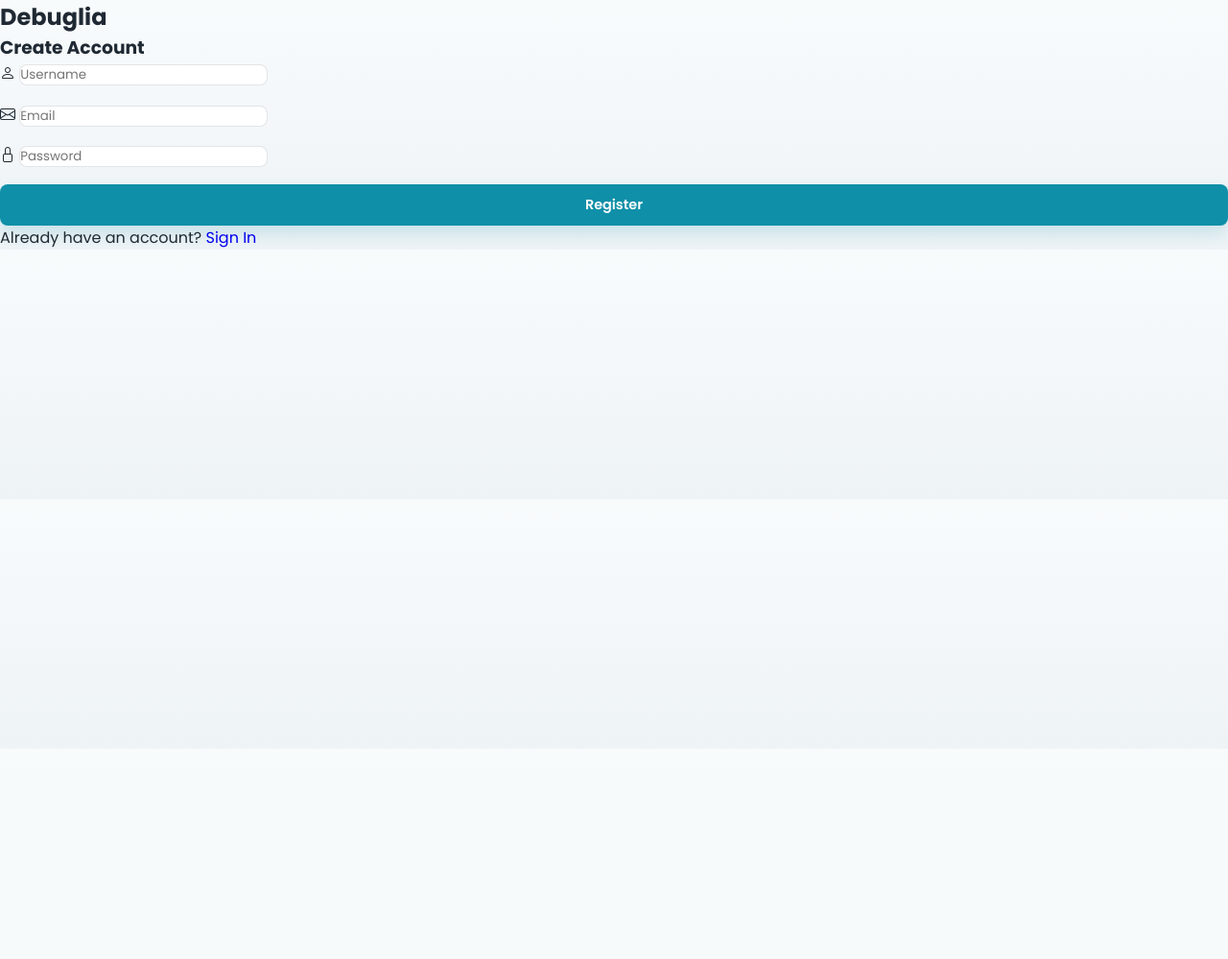
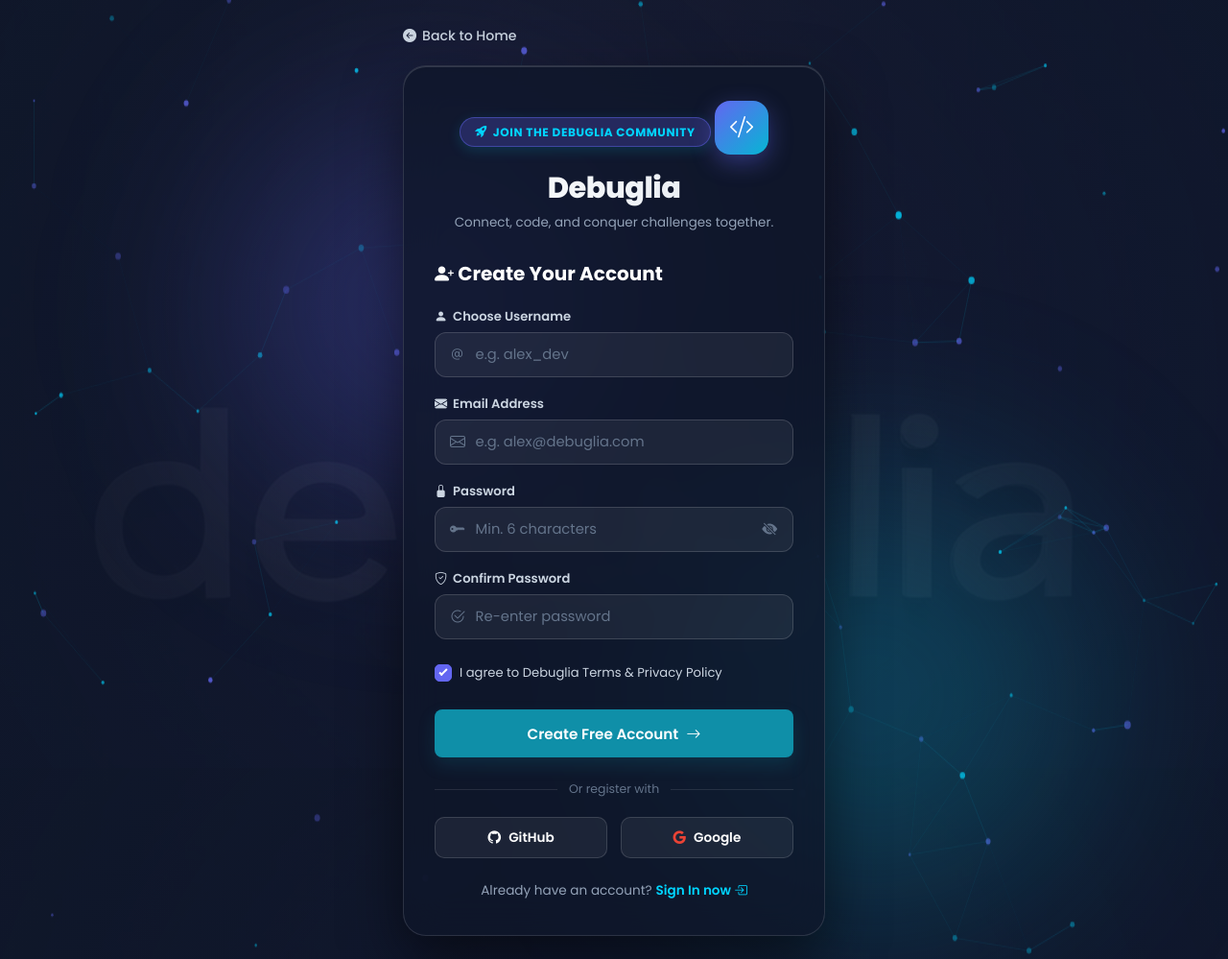
Before and after one commit to Y-Udayanga/Debugliya, a PHP site: page /register.php in a window 1280 px wide. Shown: the whole page at 96% size. Before the commit the page ends 258 px from the top, so only its background shows below. Run offline with PHP 8.4, Linux system fonts and the light colour scheme.

Commit message:
feat(auth): overhaul register.php layout with dark glassmorphism card, password confirmation, and social sign up buttons

```diff
--- a/register.php
+++ b/register.php
@@ -7,24 +7,44 @@ if (isset($_SESSION['user_id'])) {
     exit;
 }
 
+$error = null;
 if ($_SERVER['REQUEST_METHOD'] === 'POST') {
     require __DIR__ . '/db_connect.php';
 
-    $username = $_POST['username'];
-    $email = $_POST['email'];
-    $password = password_hash($_POST['password'], PASSWORD_DEFAULT);
+    $username = trim($_POST['username'] ?? '');
+    $email = trim($_POST['email'] ?? '');
+    $password = $_POST['password'] ?? '';
+    $confirm_password = $_POST['confirm_password'] ?? '';
 
+    if (empty($username) || empty($email) || empty($password)) {
+        $error = "Please fill in all required fields.";
+    } elseif (!filter_var($email, FILTER_VALIDATE_EMAIL)) {
+        $error = "Please enter a valid email address.";
+    } elseif (strlen($password) < 6) {
+        $error = "Password must be at least 6 characters long.";
+    } elseif ($password !== $confirm_password) {
+        $error = "Passwords do not match. Please re-enter.";
+    } else {
         $stmt = $pdo->prepare("SELECT * FROM users WHERE username = ? OR email = ?");
         $stmt->execute([$username, $email]);
         if ($stmt->fetch()) {
-        $error = "Username or email already exists.";
+            $error = "Username or email is already registered.";
         } else {
+            $hashed_password = password_hash($password, PASSWORD_DEFAULT);
             $stmt = $pdo->prepare("INSERT INTO users (username, email, password) VALUES (?, ?, ?)");
-        if ($stmt->execute([$username, $email, $password])) {
-            header('Location: login.php');
+            if ($stmt->execute([$username, $email, $hashed_password])) {
+                // Auto login user after registration
+                $stmt = $pdo->prepare("SELECT * FROM users WHERE username = ?");
+                $stmt->execute([$username]);
+                $user = $stmt->fetch(PDO::FETCH_ASSOC);
+                if ($user) {
+                    app_persist_login($user);
+                }
+                header('Location: index.php');
                 exit;
             } else {
-            $error = "Error creating account.";
+                $error = "Account creation failed. Please try again.";
+            }
         }
     }
 }
@@ -34,39 +54,117 @@ if ($_SERVER['REQUEST_METHOD'] === 'POST') {
 <html lang="en">
 <head>
     <meta charset="UTF-8">
-    <meta name="viewport" content="width=device-width, initial-scale=1.0">
-    <title>Register - Debuglia</title>
+    <meta name="viewport" content="width=device-width, initial-scale=1.0, maximum-scale=1.0, user-scalable=no">
+    <title>Create Account - Debuglia</title>
     <link rel="stylesheet" href="style.css">
+    <link rel="stylesheet" href="ui-polish.css">
     <link rel="stylesheet" href="style_login.css">
     <link rel="stylesheet" href="https://cdn.jsdelivr.net/npm/bootstrap-icons@1.11.3/font/bootstrap-icons.min.css">
+    <link href="https://fonts.googleapis.com/css2?family=Poppins:ital,wght@0,300;0,400;0,500;0,600;0,700;1,400&display=swap" rel="stylesheet">
 </head>
-<body>
-    <div class="login-container">
-        <div class="login-card">
-            <h2 class="log">Debuglia</h2>
-            <h3>Create Account</h3>
-            <?php if (isset($error)): ?>
-                <p class="error"><?php echo htmlspecialchars($error); ?></p>
+<body class="login-body">
+    <!-- Animated Interactive Particle Canvas -->
+    <canvas id="login-particles"></canvas>
+
+    <div class="login-wrapper">
+        <!-- Top Navigation -->
+        <div class="login-nav">
+            <a href="home/home.php" class="back-link"><i class="bi bi-arrow-left-circle-fill"></i> Back to Home</a>
+        </div>
+
+        <div class="login-card-glass">
+            <!-- Brand Header -->
+            <div class="brand-header">
+                <span class="debuglia-pill"><i class="bi bi-rocket-takeoff-fill"></i> JOIN THE DEBUGLIA COMMUNITY</span>
+                <div class="logo-badge">
+                    <i class="bi bi-code-slash logo-ico"></i>
+                </div>
+                <h1 class="brand-title">Debuglia</h1>
+                <p class="brand-subtitle">Connect, code, and conquer challenges together.</p>
+            </div>
+
+            <!-- Register Form -->
+            <div class="auth-box">
+                <h2><i class="bi bi-person-plus-fill"></i> Create Your Account</h2>
+
+                <?php if ($error): ?>
+                    <div class="alert alert-danger" role="alert">
+                        <i class="bi bi-exclamation-triangle-fill"></i> <?php echo htmlspecialchars($error); ?>
+                    </div>
                 <?php endif; ?>
-            <form method="POST">
-                <div class="input-group">
-                    <i class="bi bi-person"></i>
-                    <input type="text" name="username" placeholder="Username" required>
+
+                <form method="POST" action="register.php" id="register-form">
+                    <div class="form-field-group">
+                        <label for="reg-username"><i class="bi bi-person-fill"></i> Choose Username</label>
+                        <div class="input-icon-wrapper">
+                            <i class="bi bi-at field-ico"></i>
+                            <input type="text" id="reg-username" name="username" placeholder="e.g. alex_dev" required value="<?php echo htmlspecialchars($_POST['username'] ?? ''); ?>">
                         </div>
-                <div class="input-group">
-                    <i class="bi bi-envelope"></i>
-                    <input type="email" name="email" placeholder="Email" required>
                     </div>
-                <div class="input-group">
-                    <i class="bi bi-lock"></i>
-                    <input type="password" name="password" placeholder="Password" required>
+
+                    <div class="form-field-group">
+                        <label for="reg-email"><i class="bi bi-envelope-fill"></i> Email Address</label>
+                        <div class="input-icon-wrapper">
+                            <i class="bi bi-envelope field-ico"></i>
+                            <input type="email" id="reg-email" name="email" placeholder="e.g. alex@debuglia.com" required value="<?php echo htmlspecialchars($_POST['email'] ?? ''); ?>">
                         </div>
-                <button type="submit" class="btn btn-primary">Register</button>
+                    </div>
+
+                    <div class="form-field-group">
+                        <label for="reg-password"><i class="bi bi-lock-fill"></i> Password</label>
+                        <div class="input-icon-wrapper">
+                            <i class="bi bi-key-fill field-ico"></i>
+                            <input type="password" id="reg-password" name="password" placeholder="Min. 6 characters" required>
+                            <button type="button" class="password-toggle-btn" id="toggle-reg-password" title="Toggle password visibility">
+                                <i class="bi bi-eye-slash-fill" id="toggle-reg-icon"></i>
+                            </button>
+                        </div>
+                    </div>
+
+                    <div class="form-field-group">
+                        <label for="reg-confirm-password"><i class="bi bi-shield-check"></i> Confirm Password</label>
+                        <div class="input-icon-wrapper">
+                            <i class="bi bi-check2-circle field-ico"></i>
+                            <input type="password" id="reg-confirm-password" name="confirm_password" placeholder="Re-enter password" required>
+                        </div>
+                        <small id="password-match-msg" class="form-match-hint" style="display: none;"></small>
+                    </div>
+
+                    <div class="form-utility-row">
+                        <label class="checkbox-container">
+                            <input type="checkbox" name="terms" required checked>
+                            <span class="checkmark"></span>
+                            I agree to Debuglia Terms & Privacy Policy
+                        </label>
+                    </div>
+
+                    <button type="submit" class="btn btn-login-submit" id="register-btn">
+                        <span>Create Free Account</span> <i class="bi bi-arrow-right"></i>
+                    </button>
                 </form>
-            <div class="login-options">
-                <p>Already have an account? <a href="login.php">Sign In</a></p>
+
+                <!-- Social Sign Up Options -->
+                <div class="auth-divider">
+                    <span>Or register with</span>
+                </div>
+
+                <div class="social-auth-row">
+                    <a href="auth_social.php?provider=github" class="btn-social github">
+                        <i class="bi bi-github"></i> GitHub
+                    </a>
+                    <a href="auth_social.php?provider=google" class="btn-social google">
+                        <i class="bi bi-google"></i> Google
+                    </a>
+                </div>
+
+                <!-- Footer Sign In Hint -->
+                <div class="auth-footer-hint">
+                    <p>Already have an account? <a href="login.php" class="signup-highlight">Sign In now <i class="bi bi-box-arrow-in-right"></i></a></p>
                 </div>
             </div>
         </div>
+    </div>
+
+    <script src="script_login.js"></script>
 </body>
 </html>
```
Lines whose indentation alone changed are shown as unchanged.
